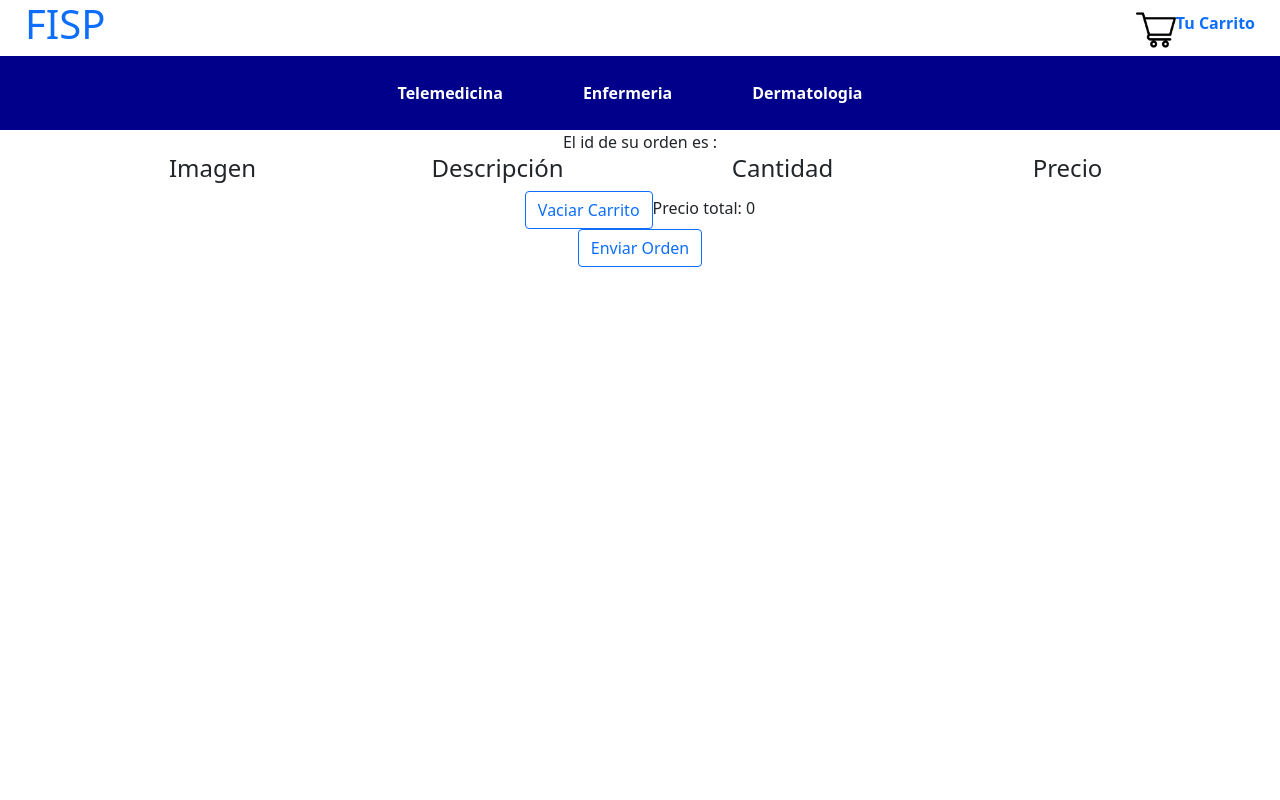
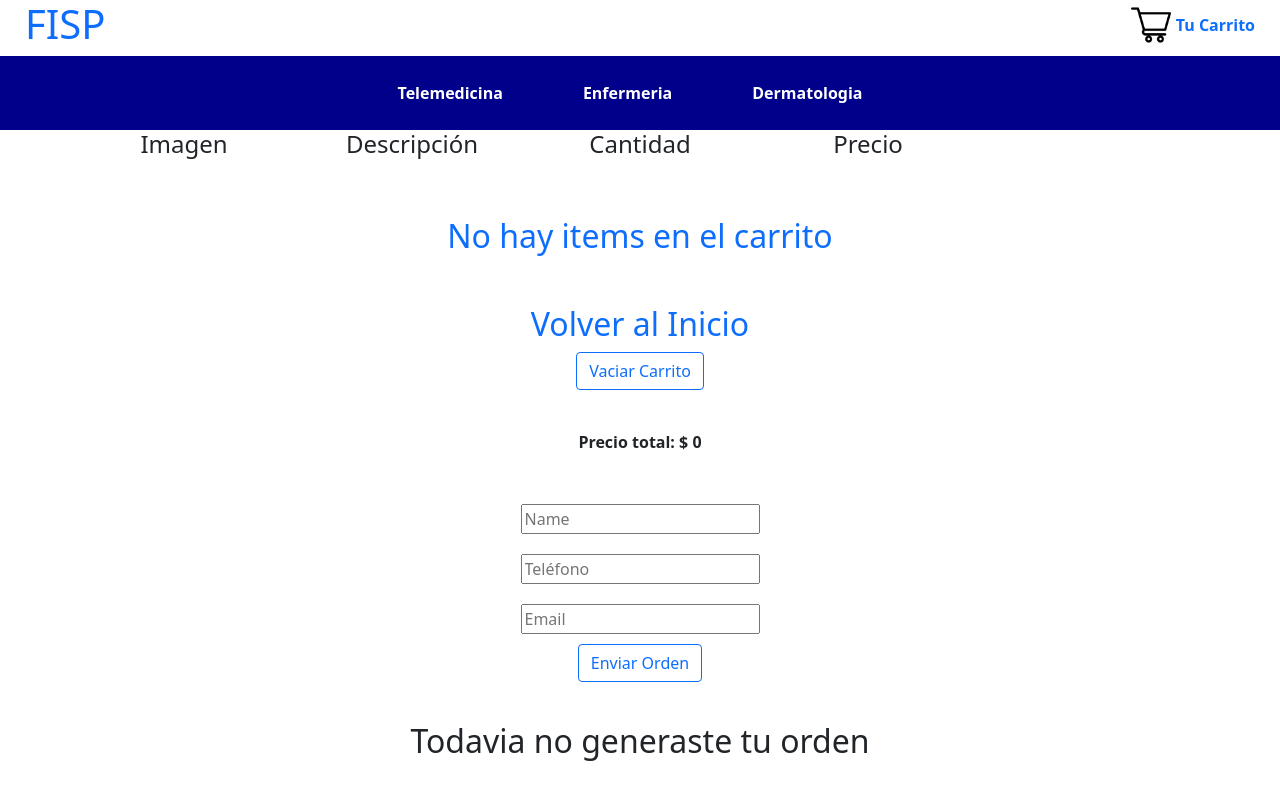
Before and after one commit to hirGorrth4d/ecommerce-react, a React (Create React App) app: page /cart in a window 1280 px wide. Built offline with nearby package versions, Linux system fonts and the light colour scheme.

Commit message:
entrega final

```diff
--- a/src/components/Cart/Cart.jsx
+++ b/src/components/Cart/Cart.jsx
@@ -4,66 +4,63 @@ import {useState} from 'react'
 import firebase from 'firebase'
 import 'firebase/firestore'
 import getFirestore from '../../firebase/firebase';
+import {Link} from 'react-router-dom'
 
 
 function Cart(Items){
     const [idOrder, setIdOrder]= useState('')
 
-    const {cartList, vaciarCarrito, precioTotal} = useCartContext();
+    const {cartList, vaciarCarrito, precioTotal, eliminarProducto} = useCartContext();
 
+    const [nombre, setNombre] = useState ('')
+    const [tel, setTel] = useState('')
+    const [email, setEmail] = useState('')
+
+    const handleOnChangeName = (e) =>{
+        setNombre(e.target.value);
+    }
+    const handleOnChangeTel = (e) =>{
+        setTel(e.target.value);
+    }
+
+    const handleOnChangeEmail = (e) =>{
+        setEmail(e.target.value);
+    }
 
 
     const generarOrden = (e)=> {
         e.preventDefault();
+
+
         const orden = {}
 
         orden.date = firebase.firestore.Timestamp.fromDate(new Date());
 
-        orden.buyer = {nombre: "asd", email: "asd@gs", tel: "45456"}
+        orden.buyer = {nombre, email, tel}
         orden.total = precioTotal();
 
         orden.items = cartList.map(Items => {
 
-            return {id: Items.id ,nombre: Items.nombre, precio: Items.precio*Items.cantidad}
+            return {id: Items.id, nombre: Items.name, precio: Items.price*Items.cantidad}
         })
 
         const db = getFirestore()
-        db.collection('orden').add(orden)
-        .then(resp => setIdOrder(resp.id))
-
-        // db.collection("ordenes").doc('orden').set(orden)
-        // .then(resp=> setIdOrder(resp.id))
-        // const itemsToUpdate = db.collection('items').where(
-        //     firebase.firestore.FieldPath.documentId() , 'in', cartList.map(i=> i.id)
-        // )
-
-        // const batch = db.batch();
-        // itemsToUpdate.get()
-
-        // .then( collection=>{
-        //     collection.docs.forEach(docSnapshot => {
-        //         batch.update(docSnapshot.ref, {
-        //             stock: docSnapshot.data().stock - cartList.find(item => item.id === docSnapshot.id).cantidad
-        //         })
-        //     })
-
-        //     batch.commit().then(resp =>{
-        //         console.log('se actualizo')
-        //     })
-        // })
-
+        const orders = db.collection("orders");
+        orders.add(orden)
+        .then(({id}) =>{
+            setIdOrder(id);
+        }).catch(err => console.log(err))
+        .finally(()=> console.log('cargo'))
 
           console.log('verificar cupon')
           console.log(orden)
-
+          vaciarCarrito()
     }
 
 
     return (
         <div>
-            <section>
-                {idOrder!== ''|| <label>El id de su orden es : {idOrder}</label>}
-            </section>
+
 
             <Container>
                 <Row>
@@ -79,12 +76,20 @@ function Cart(Items){
                     <Col>
                         <h4>Precio</h4>
                     </Col>
+                    <Col>
+
+                    </Col>
                 </Row>
             </Container>
-            {cartList.map(Items => <div key={Items.id}>
+            {cartList == '' ? <Link to="/" style={{textDecoration: "none"}}><h2 style={{margin:"50px"}}>No hay items en el carrito</h2><h2>Volver al Inicio</h2></Link>
+
+
+
+            : cartList.map(Items => <div key={Items.id}>
+
                                         <Container>
 
-                                            <Row xs={4} lg={4} xl={8}>
+                                            <Row xs={4} lg={5} xl={8}>
 
                                                 <Col>
                                                     <img src={Items.imgUrl} alt={Items.item} className="card-img-top"/>
@@ -98,19 +103,25 @@ function Cart(Items){
                                                 <Col className="align-self-center">
                                                     ${Items.price}
                                                 </Col>
+                                                <Col className="align-self-center">
+                                                    <button className="btn btn-outline-primary" onClick={()=> eliminarProducto(Items)}> X </button>
+                                                </Col>
                                             </Row>
                                         </Container>
+
                                     </div>)}
-            <button onClick={()=> vaciarCarrito()} className="btn btn-outline-primary">Vaciar Carrito</button>
-            {`Precio total: ${precioTotal()}`}
-            <form onSubmit={generarOrden}>
-                {/* <input type='text' name='name' placeholder='name' value={formData.name}/>
-                <input type='text' name='phone'placeholder='tel' value={formData.tel} />
-                <input type='email' name='email'placeholder='email' value={formData.email}/> */}
-                <button className="btn btn-outline-primary">Enviar Orden</button>
-            </form>
+                                    <button onClick={()=> vaciarCarrito()} className="btn btn-outline-primary">Vaciar Carrito</button>
+                                        <div style={{padding:"40px", margin:"100", display:"flex", justifyContent:"center", fontWeight:"bold"}}>
+                                            {`Precio total: $ ${precioTotal()}`}
+                                        </div>
+                                        <form onSubmit={generarOrden} style={{display:"flex", flexDirection:"column", width:"100%", alignItems:"center"}}>
+                                            <input onChange={handleOnChangeName} type='text' name='name' placeholder='Name' value={nombre} style={{margin:"10px"}}/>
+                                            <input onChange={handleOnChangeTel} type='text' name='phone'placeholder='Teléfono' value={tel} style={{margin:"10px"}}/>
+                                            <input onChange={handleOnChangeEmail} type='email' name='email'placeholder='Email' value={email} style={{margin:"10px"}}/>
+                                            <button className="btn btn-outline-primary">Enviar Orden</button>
+                                        </form>
 
-
+                                        {idOrder == '' ? <h2 style={{margin:"40px"}}>Todavia no generaste tu orden</h2> : <h1>Tu Id de compra es: {idOrder}</h1> }
         </div>
 
     )
--- a/src/components/ItemDetalle.jsx
+++ b/src/components/ItemDetalle.jsx
@@ -37,9 +37,7 @@ const ItemDetalle = ({id, name, price, imgUrl, description, stock}) => {
         setInputType("cart")
 
     }
-    // function handleClick (){
-    //     onAdd(count)
-    // }
+
     const [inputType, setInputType ] = useState('button')
 
 
@@ -48,8 +46,8 @@ const ItemDetalle = ({id, name, price, imgUrl, description, stock}) => {
 
         <div key={id} className="cards">
 
-            <div className="card w-75">
-                <img src={imgUrl} alt={name} className="card-img-top"/>
+            <div className="card w-50" style={{display:"flex", alignItems:"center", flexDirection:"column"}}>
+                <img src={imgUrl} alt={name} className="card-img-top" style={{display:"flex", height:"80%", width:"80%"}}/>
                 <div className="card-body">
                     <h3 className="card-title">{name}</h3>
                     <p className="card-text">{description}</p>
--- a/src/components/NavBar/CartWidget.jsx
+++ b/src/components/NavBar/CartWidget.jsx
@@ -1,13 +1,17 @@
 import React from 'react';
 import ShoppingCart from '../img/shopping-cart.png';
+import {Badge} from 'react-bootstrap'
+import { useCartContext } from "../../context/cartContext";
 
+function CartWidget(Items) {
 
-function CartWidget() {
+    const {cartList, cantidadItem} = useCartContext();
+
     return (
         <div>
-            <div>
-                <img src={ShoppingCart} alt="imagen de carrito" className="carrito_logo"/>Tu Carrito
-
+            <div style={{display:"flex", alignItems:"center"}} >
+                <img src={ShoppingCart} alt="imagen de carrito" className="carrito_logo" style={{margin:"5px"}}/>Tu Carrito
+                {cartList  == ''? <Badge bg="danger" style={{margin:"5px", display:"none"}} ></Badge> : <Badge bg="danger" style={{margin:"5px"}} >{cantidadItem()}</Badge>}
             </div>
         </div>
     )
--- a/src/components/NavBar/NavBar.jsx
+++ b/src/components/NavBar/NavBar.jsx
@@ -1,6 +1,7 @@
 import React from 'react'
 import CartWidget from './CartWidget.jsx';
 import {Link} from 'react-router-dom'
+
 
 function NavBar() {
     return (
@@ -8,6 +9,7 @@ function NavBar() {
             <div className="header_navbar">
                 <Link to="/" style={{textDecoration: "none", color: "primary"}}><h1>FISP</h1></Link>
                 <Link to="/cart"  style={{textDecoration: "none", color: "primary", fontWeight:"bold"}}>
+
                     <CartWidget />
                 </Link>
             </div>
--- a/src/container/ItemDetalleContainer.jsx
+++ b/src/container/ItemDetalleContainer.jsx
@@ -24,12 +24,11 @@ function ItemDetalleContainer() {
       })
       .catch(err => console.log(err))
       .finally(()=> setLoading(false))
-    },[itemIdParams])
+    }, [itemIdParams])
 
     return (
         <div className="cards col-lg-12">
            {loading? <h1>Cargando</h1> : <ItemDetalle id={productoUno.id} name={productoUno.name} price={productoUno.price} imgUrl={productoUno.imgUrl} description={productoUno.description} categoria={productoUno.categoria} stock={productoUno.stock} />}
-
         </div>
     )
 
--- a/src/context/cartContext.js
+++ b/src/context/cartContext.js
@@ -7,19 +7,22 @@ export const useCartContext =()=> useContext(CartContext)
 
 function CartContextProvider ({children}) {
     const [cartList, setCartList] = useState([])
+
+
+
     const agregarProducto = (Items) => {
-        const index = cartList.findIndex(i => i.id === Items.id)
-        console.log(index)
-        console.log(cartList)
-        if (index > -1){
-            const oldQy = cartList[index].cantidad;
+        // const index = cartList.findIndex(i => i.id === Items.id)
+        // console.log(index)
+        setCartList([...cartList, {...Items}]);
+        // if (index > -1){
+        //     const oldQy = cartList[index].cantidad;
 
-            cartList.splice(index, 1)
-            setCartList([...cartList, {...Items, cantidad: Items.cantidad + oldQy}])
-        }else {
-            setCartList ([...cartList, Items])
+        //     cartList.splice(index, 1)
+        //     setCartList([...cartList, {...Items, cantidad: Items.cantidad + oldQy}])
+        // }else {
+        //     setCartList ([...cartList, {...Items}])
 
-        }
+        // }
     }
 
     const precioTotal = ()=> {
@@ -30,6 +33,12 @@ function CartContextProvider ({children}) {
     }
     const vaciarCarrito =()=> {
         setCartList([])
+
+    }
+
+    const eliminarProducto = (Items)=> {
+
+        setCartList(cartList.filter(i => i.id !== Items.id));
     }
     return (
         <CartContext.Provider value={{
@@ -37,7 +46,8 @@ function CartContextProvider ({children}) {
             agregarProducto,
             vaciarCarrito,
             precioTotal,
-            cantidadItem
+            cantidadItem,
+            eliminarProducto
         }}>
             {children}
         </CartContext.Provider>
```
Also changed, not shown: src/components/ItemContador.jsx (+0 -24 lines), src/App.css (line endings or trailing spaces).
